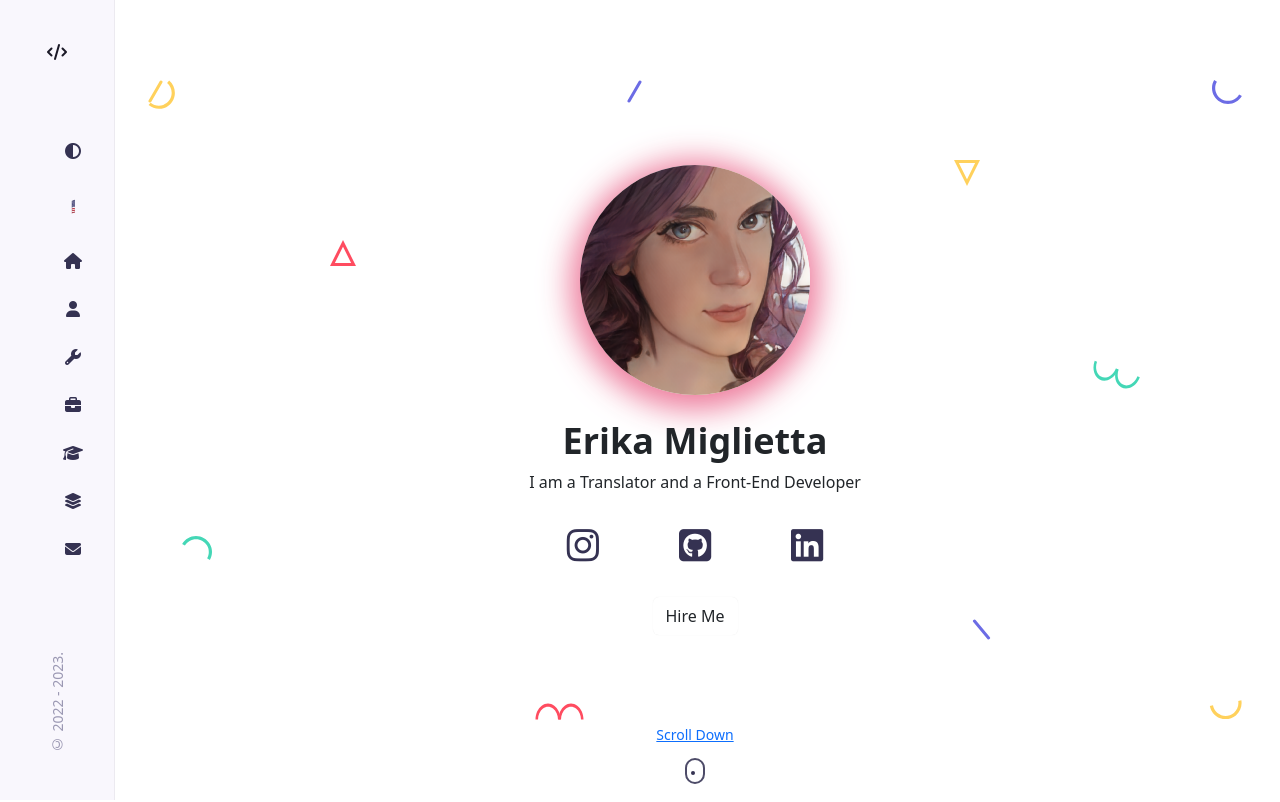
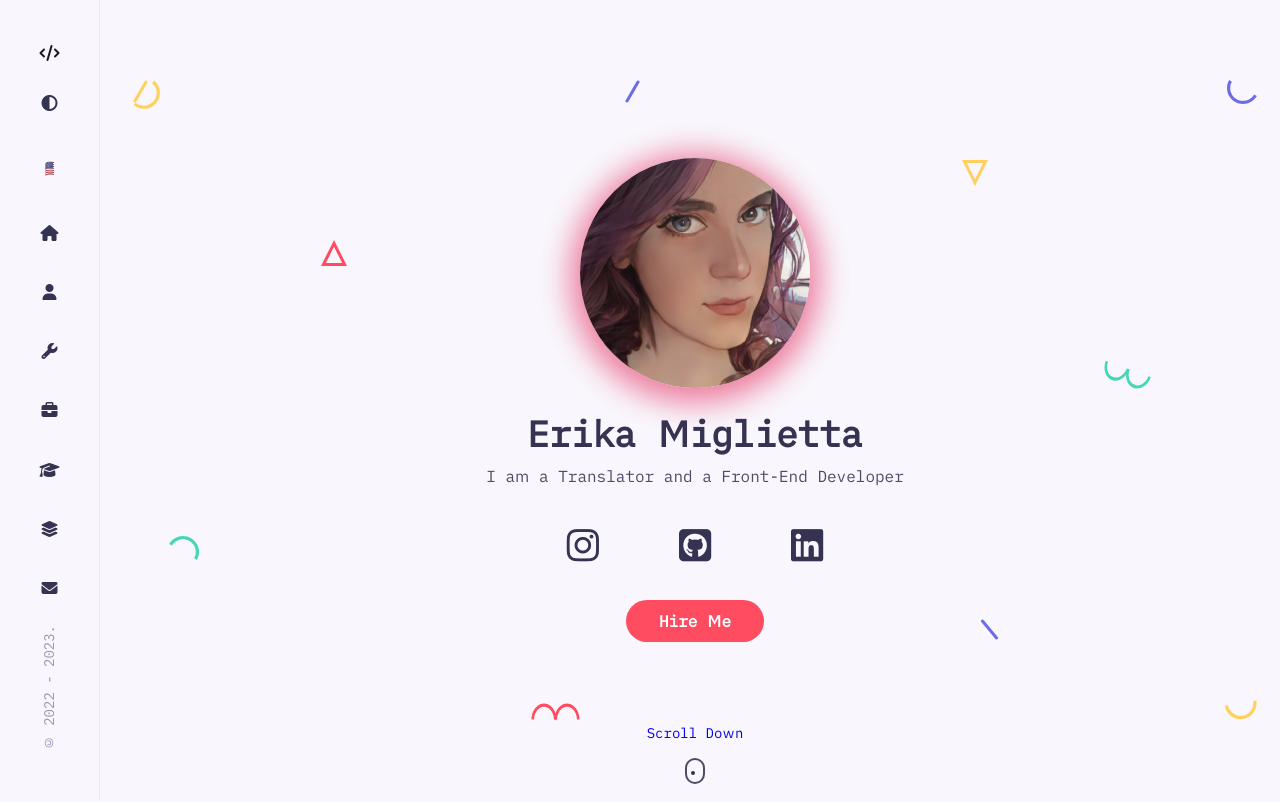
Before and after one commit to erina92/react-portfolio, a React (Create React App) app: page / in a window 1280 px wide. Shown: the top 802 px of the page. Built offline with nearby package versions, Linux system fonts and the light colour scheme.

Commit message:
removed bootstrap import for override own css

```diff
--- a/src/App.js
+++ b/src/App.js
@@ -1,6 +1,5 @@
 import React from "react";
 import "./App.css";
-import "bootstrap/dist/css/bootstrap.css";
 import Sidebar from "./components/sidebar/Sidebar";
 import LanguageProvider from "./components/language/LanguageProvider";
 import Home from "./components/home/Home";
--- a/src/components/sidebar/sidebar.css
+++ b/src/components/sidebar/sidebar.css
@@ -5,7 +5,7 @@
   background: var(--body-color);
   border-right: 1px solid rgba(0, 0, 0, 0.05);
   padding: 2.5rem;
-  width: 115px;
+  width: 100px;
   min-height: 100vh;
   display: flex;
   flex-direction: column;
@@ -22,8 +22,10 @@
 .nav__list {
   display: flex;
   flex-direction: column;
-  row-gap: 1.5rem;
+  row-gap: 2rem;
   align-items: center;
+  justify-content: center;
+  padding: 0;
 }
 
 .nav__link {
--- a/src/index.css
+++ b/src/index.css
@@ -44,7 +44,7 @@
 
   /*===== Fonts ======*/
   /*.5rem = 8px | 1rem = 16px ...*/
-  --body-font: iAWriterDuospace-Regular;
+  --body-font: iAWriterDuoSpace-Regular !important;
   --h1-font-size: 2.25rem;
   --h2-font-size: 1.75rem;
   --h3-font-size: 1.25rem;
@@ -316,7 +316,7 @@ img {
   box-shadow: 0 0 1px rgba(0, 0, 0, 0.1);
   border: 1px solid transparent;
   font-weight: var(--font-bold);
-  background-color: var(--first-color);
+  background-color: var(--first-color) !important;
   display: inline-block;
   color: #fff;
 }
```
